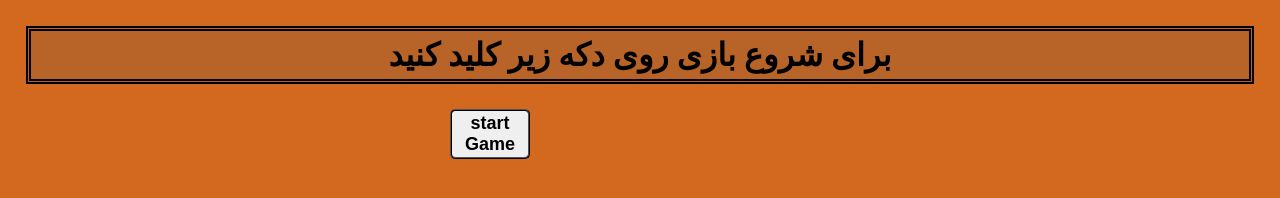
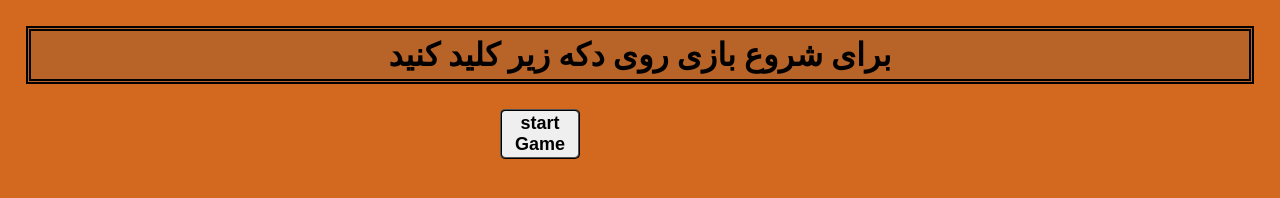
Before and after one commit to qasemjr7/game, a plain HTML site: page index.html in a window 1280 px wide. Drawn offline with Linux system fonts and the light colour scheme.

Commit message:
Update style.css

```diff
--- a/style.css
+++ b/style.css
@@ -17,7 +17,7 @@ body{
 }
 
 .buttonStart{
-    transform: translateX(450px);
+    transform: translateX(500px);
     height: 50px;
     width: 80px;
     border-style: inherit;
```
